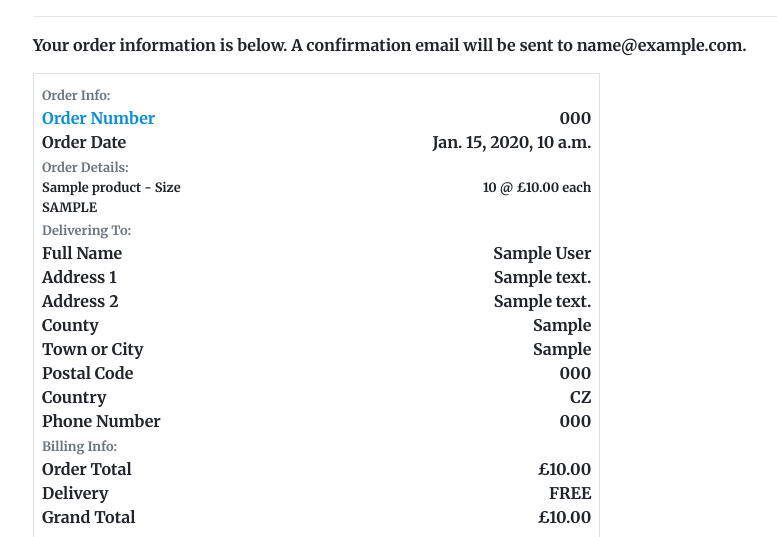
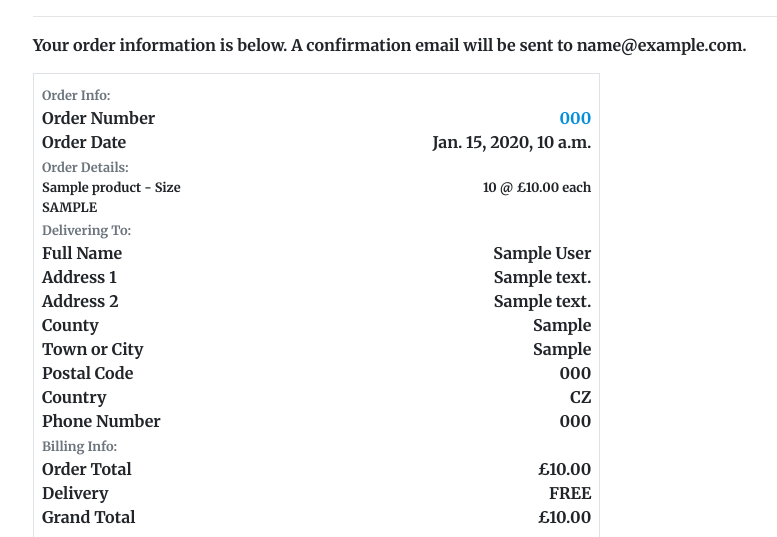
Before and after one commit to kylelawrencedev/lawrence-collections-ms4, a Django app: page /profile/order_history/000 in a window 1280 px wide. Shown: the part 212-749 px from the top of the page, without its empty margins (110-887 px from the left). Run offline with Django 3.2, Linux system fonts and the light colour scheme; a user stored in the database is signed in; tables that the repository leaves empty hold one stand-in row (values such as "Sample post"); parts of the project's set-up code (start-up, migrations or seed data) failed here and were passed over; some libraries are stand-ins or nearby versions; some web fonts are replaced.

Commit message:
Error: order_number text-wrap in wrong place

```diff
--- a/checkout/templates/checkout/checkout_success.html
+++ b/checkout/templates/checkout/checkout_success.html
@@ -35,10 +35,10 @@
                     </div>
                     <div class="row">
                         <div class="col-12 col-md-4">
-                            <p class="mb-0 text-black font-weight-bold order_number">Order Number</p>
+                            <p class="mb-0 text-black font-weight-bold ">Order Number</p>
                         </div>
                         <div class="col-12 col-md-8 text-md-right">
-                            <p class="mb-0">{{ order.order_number }}</p>
+                            <p class="mb-0 order_number">{{ order.order_number }}</p>
                         </div>
                     </div>
                     <div class="row">
```
